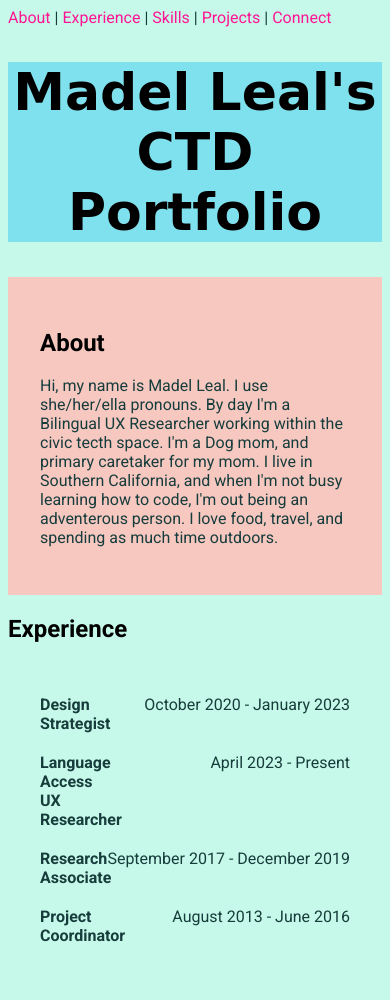
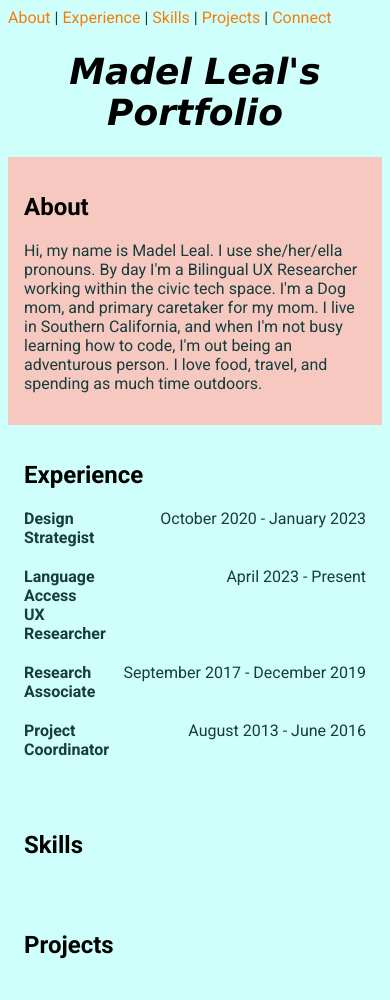
Before and after one commit to madleal/madel-leal-haumea, a plain HTML site: page index.html in a window 390 px wide. Shown: the top 1000 px of the page. Drawn offline with Linux system fonts and the light colour scheme.

Commit message:
responsiveness added and cleaned up the files

```diff
--- a/css/index.css
+++ b/css/index.css
@@ -1,37 +1,39 @@
-body{
-    background-color:rgb(198, 249, 233);
+/* Default styles */
+body {
+    background-color: rgba(199, 255, 251, 0.842);
     color: rgb(23, 60, 60);
-    font-family: "Roboto";
-}
-section{
-   padding: 32px;
+    font-family: "Roboto", sans-serif;
 }
 
-h1{
+section {
+    padding: 32px;
+}
+
+h1 {
     text-align: center;
     font-size: 52px;
-    font-family: cursive;
+    font-family: Verdana, Geneva, Tahoma, sans-serif;
 }
 
-h1,h2,h3{
+h1, h2, h3 {
     font-weight: bolder;
     color: black;
 }
 
-li{
-    border:1px solid purple;
+li {
+    border: 1px solid purple;
     max-width: fit-content;
     border-radius: 8px;
     padding: 4px;
 }
 
-a{
-    color:deeppink;
+a {
+    color: rgb(246, 125, 11);
     text-decoration: none;
 }
 
 a:hover {
-    color:rgb(239, 154, 199);
+    color: rgb(159, 64, 0);
 }
 
 .experience {
@@ -40,7 +42,6 @@ a:hover {
     align-items: flex-start;
 }
 
-/* Style for each job entry */
 .job-entry {
     display: flex;
     flex-direction: row;
@@ -53,15 +54,14 @@ a:hover {
 }
 
 .job-dates {
-    margin-left: auto; /* Pushes the dates to the right */
+    margin-left: auto;
 }
-
 
 .connect {
     display: flex;
     justify-content: center;
 }
-/* Style for social media icons or links */
+
 .social-media {
     display: flex;
     justify-content: space-around;
@@ -76,7 +76,35 @@ a:hover {
 }
 
 .social-media a:hover {
-    color: #007bff;
+    color: #022448;
 }
 
-/* testing */
+/* Desktop Styles */
+@media (min-width: 768px) {
+    section {
+        padding: 64px;
+    }
+
+    h1 {
+        font-size: 72px;
+        color: rgb(32, 78, 120); /* Changed color */
+    }
+
+    .social-media {
+        width: 400px;
+        background-color: #f0f0f0; /* Changed background color */
+    }
+}
+
+/* Mobile Media Query */
+
+@media (max-width: 480px) {
+    section {
+        padding: 16px;
+    }
+
+    h1 {
+        font-size: 36px;
+        font-style: italic; /* Changed font style */
+    }
+}
--- a/index.html
+++ b/index.html
@@ -1,27 +1,31 @@
 <!DOCTYPE html>
 <html lang="en">
 <head>
+    <meta charset="UTF-8">
+    <meta name="viewport" content="width=device-width, initial-scale=1.0">
+    <title>Madel Leal Coding Portfolio</title>
+    <link rel="preconnect" href="https://fonts.googleapis.com">
+    <link rel="preconnect" href="https://fonts.gstatic.com" crossorigin>
+    <link href="https://fonts.googleapis.com/css2?family=Roboto:ital,wght@0,100;0,300;0,400;0,500;0,700;0,900;1,100;1,300;1,400;1,500;1,700;1,900&display=swap" rel="stylesheet">
+    <link rel="stylesheet" href="css/index.css">
+</head>
+<body>
     <nav>
+        <div class="nav-links">
             <a href="/About/">About</a> |
             <a href="/Experience/">Experience</a> |
             <a href="/Skills/">Skills</a> |
             <a href="/Projects/">Projects</a> |
             <a href="/Connect/">Connect</a>
+        </div>
     </nav>
-        <link rel="preconnect" href="https://fonts.googleapis.com">
-        <link rel="preconnect" href="https://fonts.gstatic.com" crossorigin>
-        <link href="https://fonts.googleapis.com/css2?family=Roboto:ital,wght@0,100;0,300;0,400;0,500;0,700;0,900;1,100;1,300;1,400;1,500;1,700;1,900&display=swap" rel="stylesheet">
-        <link rel="stylesheet" href="css/index.css">
-        <title>Madel Leal Coding Portfolio</title>
-    </head>
-    <body>
-    <h1 style="background-color:rgb(128, 225, 238);"> Madel Leal's CTD Portfolio </h1>
+    <h1>Madel Leal's Portfolio</h1>
     <section id="About" style="background-color:rgb(246, 200, 192);">
-        <h2> About </h2>
-        <p>Hi, my name is Madel Leal. I use she/her/ella pronouns. By day I'm a Bilingual UX Researcher working within the civic tecth space. I'm a Dog mom, and primary caretaker for my mom. I live in Southern California, and when I'm not busy learning how to code, I'm out being an adventerous person. I love food, travel, and spending as much time outdoors.</p>
+        <h2>About</h2>
+        <p>Hi, my name is Madel Leal. I use she/her/ella pronouns. By day I'm a Bilingual UX Researcher working within the civic tech space. I'm a Dog mom, and primary caretaker for my mom. I live in Southern California, and when I'm not busy learning how to code, I'm out being an adventurous person. I love food, travel, and spending as much time outdoors.</p>
     </section>
+    <section id="Experience">
         <h2>Experience</h2>
-        <section id="Experience">
         <div class="job-entry">
             <div class="job-title">Design Strategist</div>
             <div class="job-dates">October 2020 - January 2023</div>
@@ -47,11 +51,11 @@
     </section>
     <section id="Connect">
         <h2>Connect</h2>
-        <section class="connect">
         <div class="social-media">
             <a href="https://www.linkedin.com/in/madel-leal/">LinkedIn</a>
             <a href="#"><img src="twitter_icon.png" alt="Twitter"></a>
             <a href="#"><img src="instagram_icon.png" alt="Instagram"></a>
         </div>
+    </section>
 </body>
 </html>
```
Lines whose indentation alone changed are shown as unchanged.
